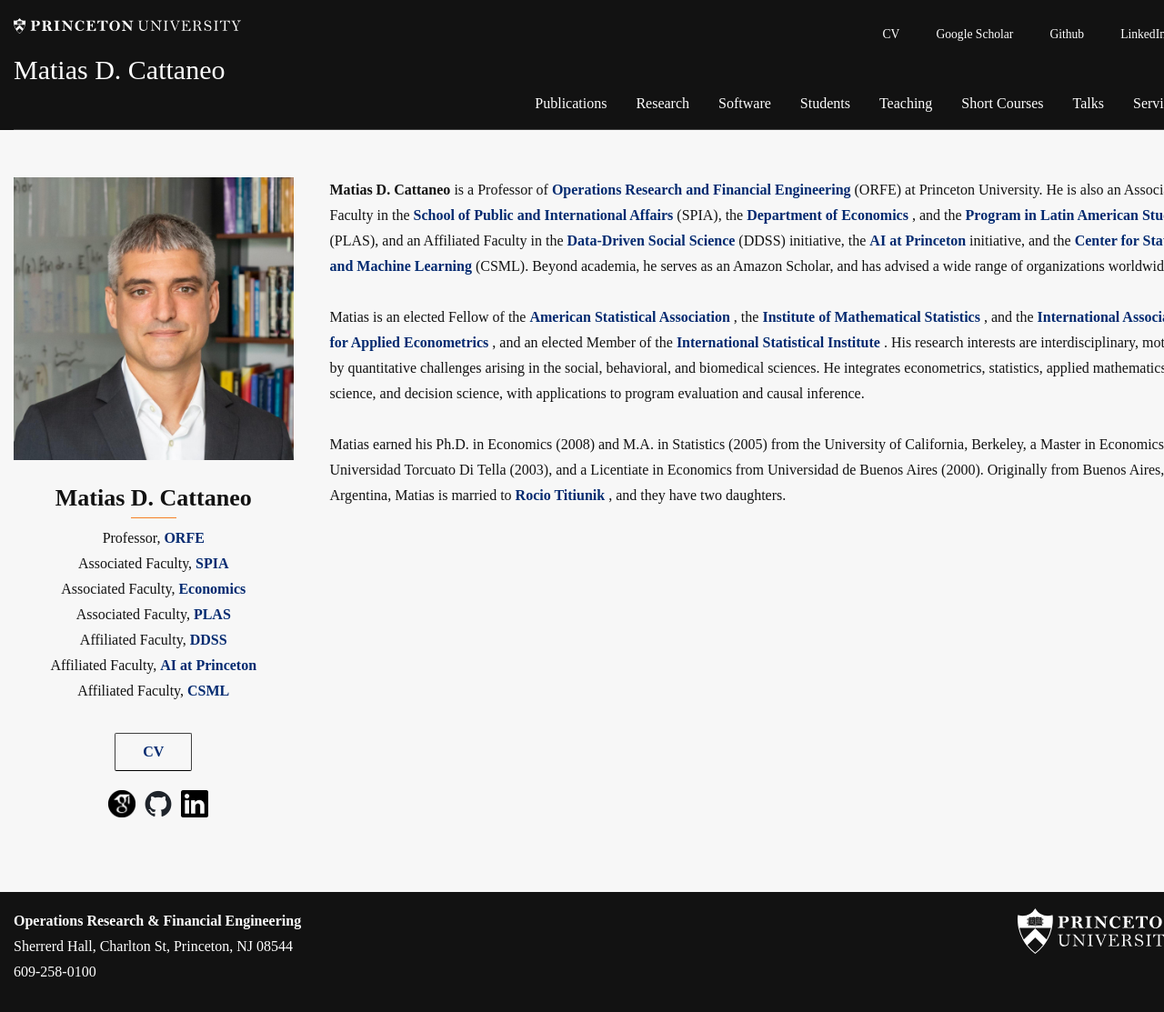
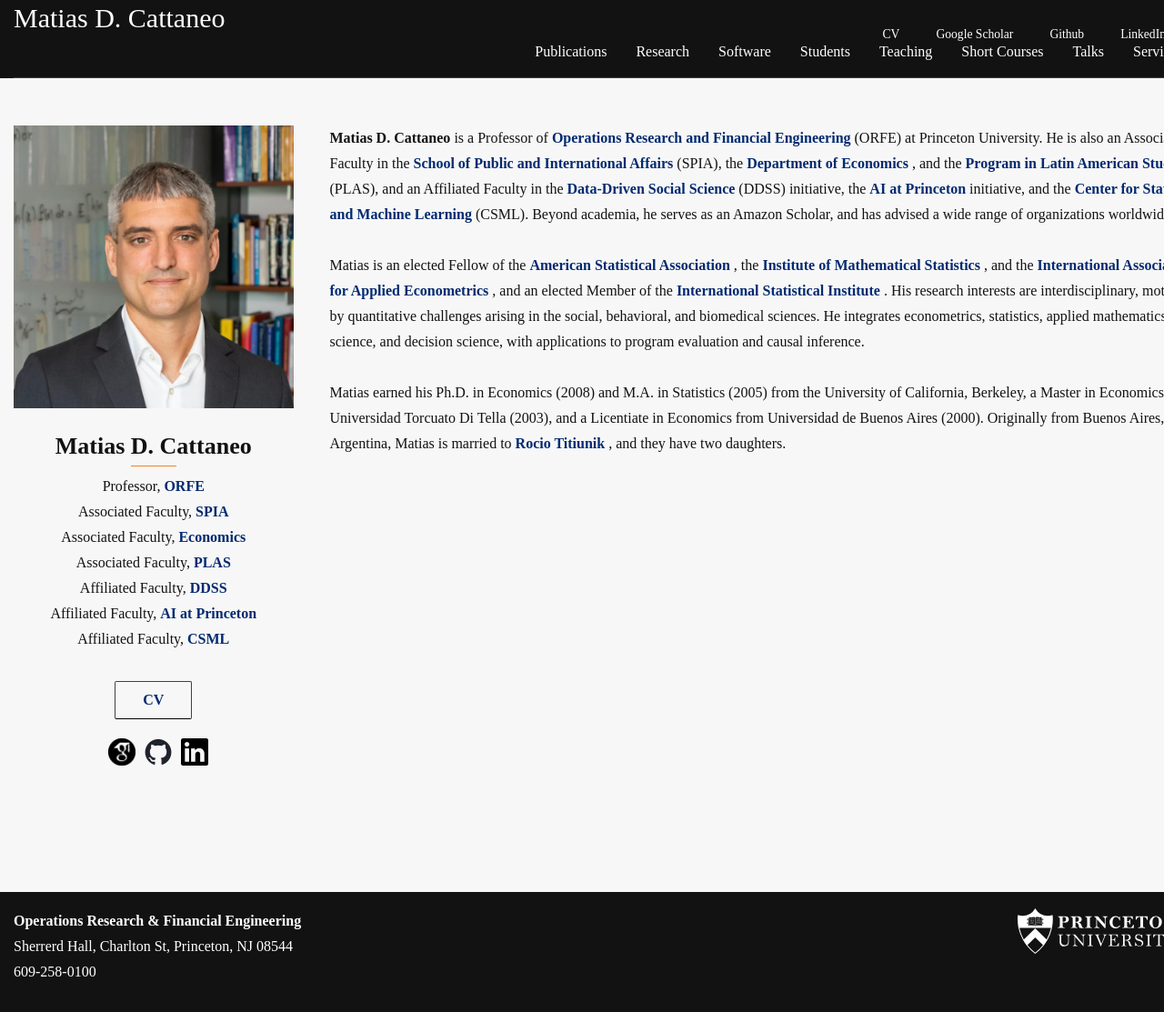
Before and after one commit to PrincetonUniversity/cattaneo, a Jekyll site: the page built from index.html, in a window 1280 px wide and 1117 px high. Shown: the top 1113 px of the window at 91% size. Built offline with Jekyll 4.4.1, drawn with Linux system fonts in a browser that asks for light colours; some web fonts are replaced.

Commit message:
Head er resjucture

```diff
--- a/_includes/header.html
+++ b/_includes/header.html
@@ -1,15 +1,8 @@
-    <header role="banner" class="header" id="header">
+<header role="banner" class="header" id="header">
       <h1 class="sr-only sr-site-name">{{ site.title }}</h1>
       <a href="#main-content" class="sr-only sr-only-focusable"><span class="hide-on-focus">Off screen: </span>Skip to content</a>
       <a href="#edit-search-keys" class="sr-only sr-only-focusable"><span class="hide-on-focus">Off screen: </span>Skip to search</a>
       <div class="header-container container">
-        <div class="princeton-branding">
-          <div class="container">
-            <a href="http://www.princeton.edu" class="pu-logo" title="Princeton University">
-              <img src="{{ 'assets/images/pu-logo.svg' | relative_url }}" alt="Princeton University" />
-            </a>
-          </div>
-        </div>
 
         <div class="site-branding">
           <div class="container">
```
